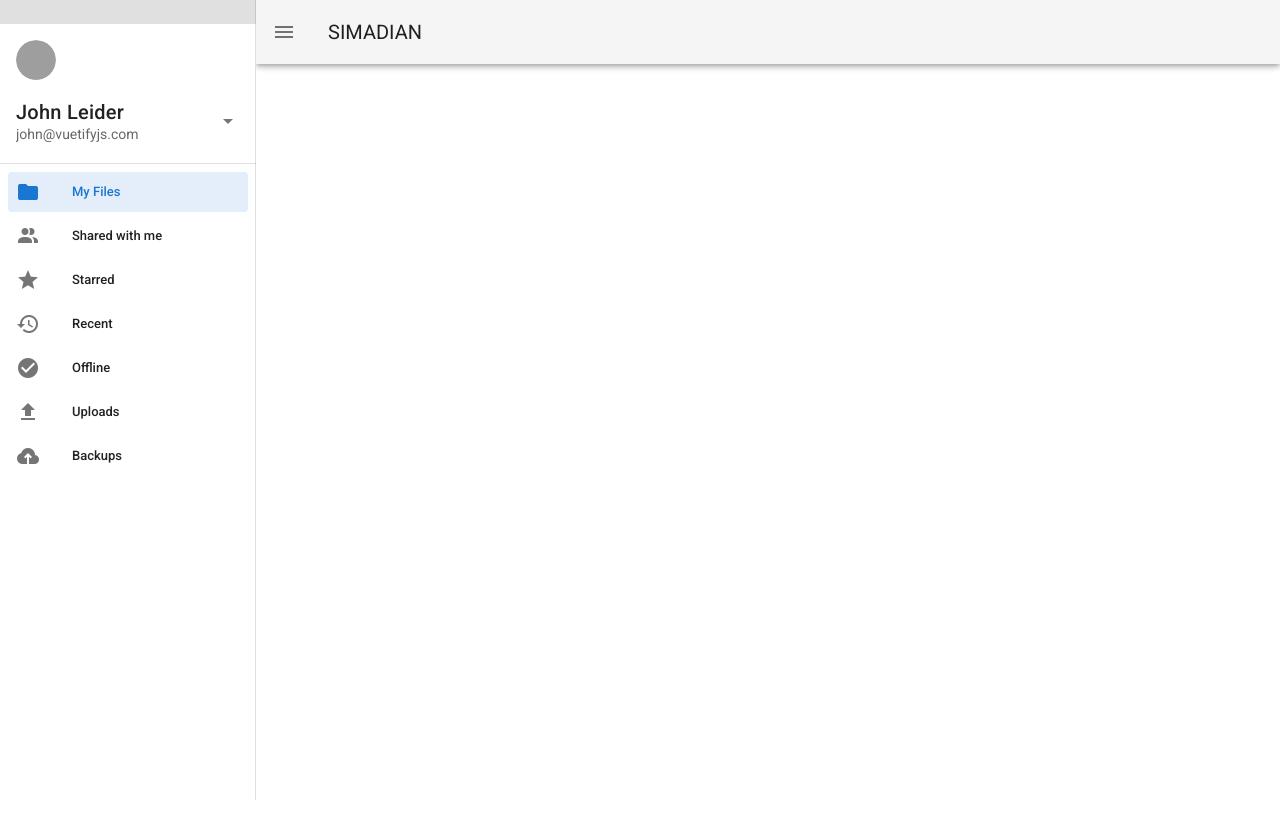
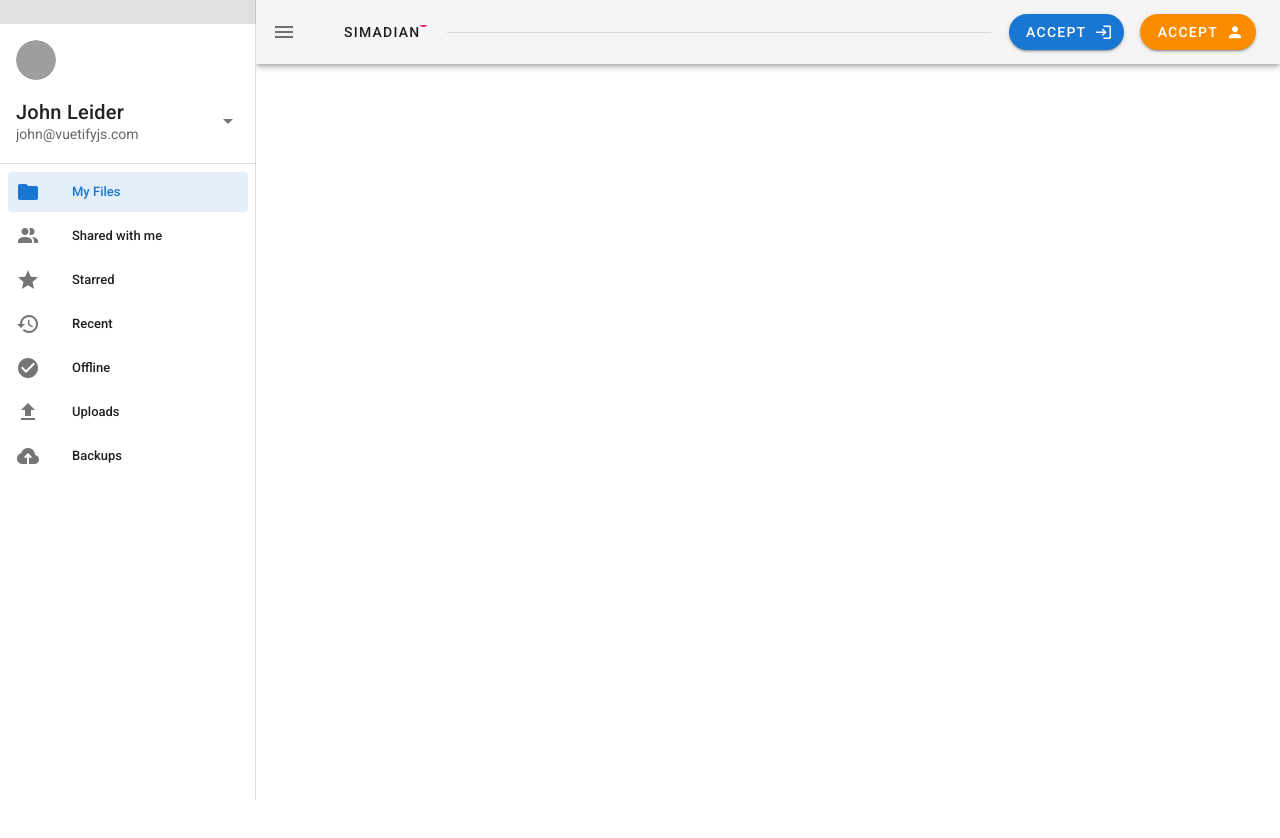
Before and after one commit to jhabarsingh/SIMADIAN, a Vue app in the folder simadianfrontend/: page /home in a window 1280 px wide. Shown: the top 838 px of the page. Built offline with nearby package versions, Linux system fonts and the light colour scheme; grey boxes are pictures that could not be loaded.

Commit message:
Added Login, Register buttonxa

```diff
--- a/simadianfrontend/src/components/HomeLogin.vue
+++ b/simadianfrontend/src/components/HomeLogin.vue
@@ -4,7 +4,49 @@
     <v-app-bar app>
       <v-app-bar-nav-icon @click="drawer = !drawer"></v-app-bar-nav-icon>
 
-      <v-toolbar-title>SIMADIAN</v-toolbar-title>
+      <v-toolbar-title>
+        <v-tab>
+          <v-badge
+            color="pink"
+            dot
+          >
+            SIMADIAN
+          </v-badge>
+        </v-tab>
+      </v-toolbar-title>
+
+      <v-divider style="margin: 0px 10px;" />
+
+      <v-btn
+        class="ma-2"
+        color="primary"
+        dark
+        rounded
+      >
+        Accept
+        <v-icon
+          dark
+          right
+        >
+          mdi-login
+        </v-icon>
+      </v-btn>
+
+      <v-btn
+        class="ma-2"
+        color="warning"
+        dark
+        rounded
+      >
+        Accept
+        <v-icon
+          dark
+          right
+        >
+          mdi-account
+        </v-icon>
+      </v-btn>
+
     </v-app-bar>
 
     <v-main>
```
